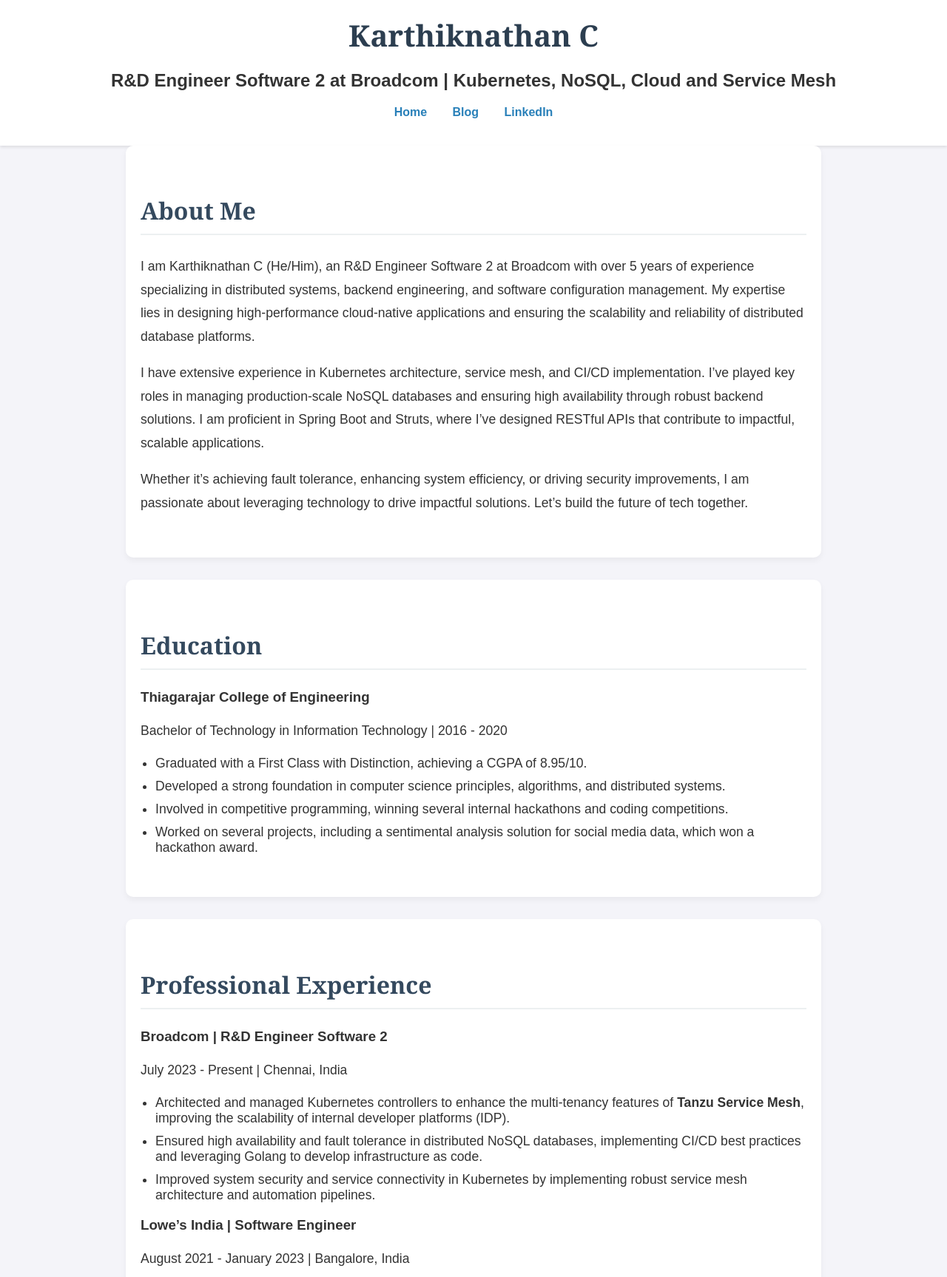
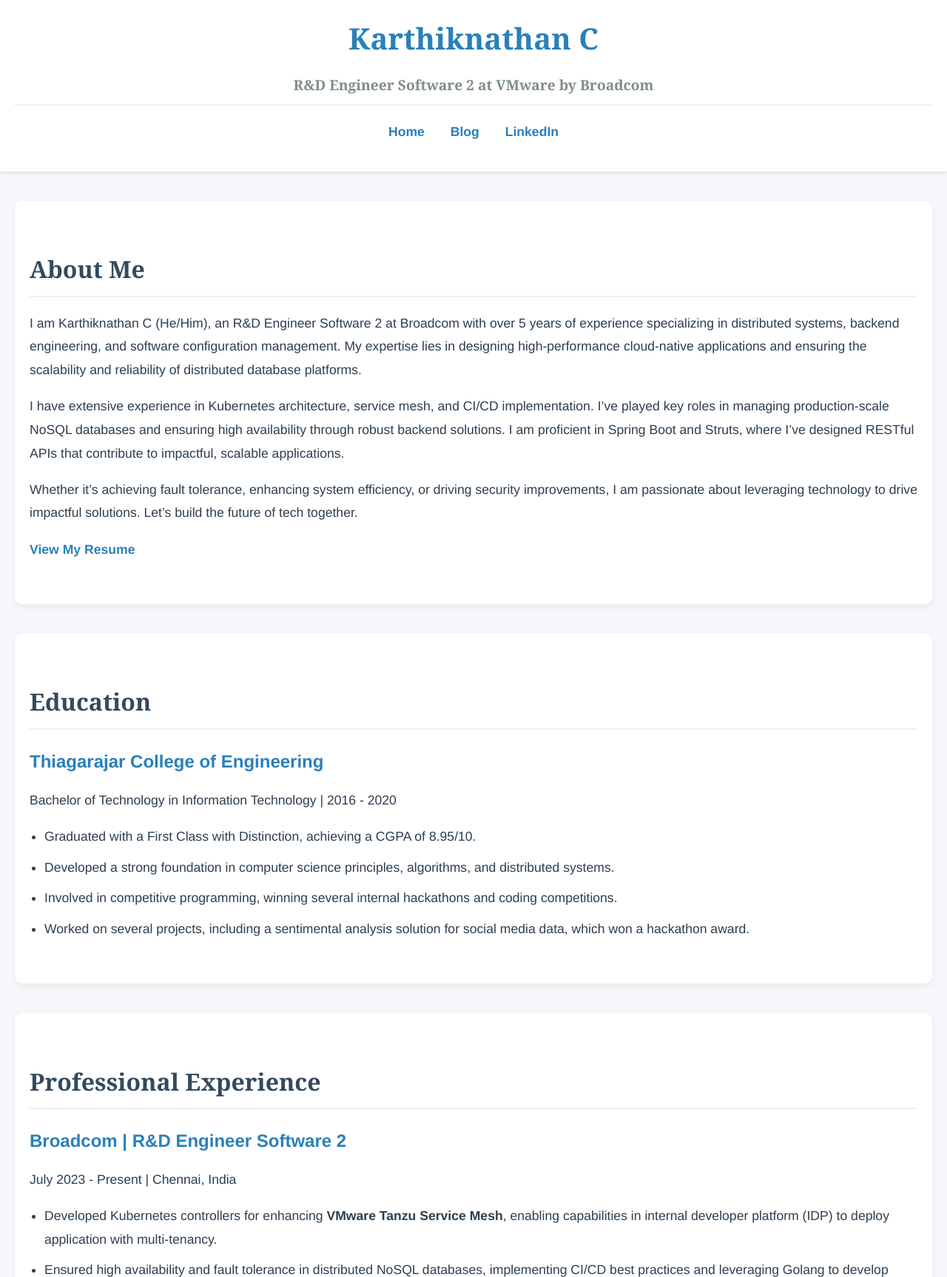
Before and after one commit to karthiknathan06/karthiknathan06.github.io, a plain HTML site: page index.html in a window 1280 px wide. Shown: the top 1727 px of the page at 74% size. Drawn offline with Linux system fonts and the light colour scheme.

Commit message:
enhanced

```diff
--- a/index.html
+++ b/index.html
@@ -9,10 +9,7 @@
     <body>
         <header>
             <h1>Karthiknathan C</h1>
-            <h2>
-                R&D Engineer Software 2 at Broadcom | Kubernetes, NoSQL, Cloud
-                and Service Mesh
-            </h2>
+            <h2>R&D Engineer Software 2 at VMware by Broadcom</h2>
             <nav>
                 <ul>
                     <li><a href="index.html">Home</a></li>
@@ -53,6 +50,11 @@
                 about leveraging technology to drive impactful solutions. Let’s
                 build the future of tech together.
             </p>
+            <p>
+                <a href="resume.pdf" class="download-button" download
+                    >View My Resume</a
+                >
+            </p>
         </section>
 
         <!-- Education Section -->
@@ -90,10 +92,10 @@
             <p>July 2023 - Present | Chennai, India</p>
             <ul>
                 <li>
-                    Architected and managed Kubernetes controllers to enhance
-                    the multi-tenancy features of
-                    <strong>Tanzu Service Mesh</strong>, improving the
-                    scalability of internal developer platforms (IDP).
+                    Developed Kubernetes controllers for enhancing
+                    <strong>VMware Tanzu Service Mesh</strong>, enabling
+                    capabilities in internal developer platform (IDP) to deploy
+                    application with multi-tenancy.
                 </li>
                 <li>
                     Ensured high availability and fault tolerance in distributed
@@ -177,7 +179,6 @@
                     <ul>
                         <li>Spring Boot, Flask, Struts</li>
                         <li>Docker, Ansible, ArgoCD</li>
-                        <li>Spinnaker, Terraform</li>
                     </ul>
                 </div>
             </div>
--- a/style.css
+++ b/style.css
@@ -1,25 +1,33 @@
-/* Elegant Portfolio Theme Styles */
-
+/* Base Styles */
 body {
-    font-family: "Arial", sans-serif;
+    font-family: "Helvetica Neue", sans-serif;
     margin: 0;
     padding: 0;
-    background-color: #f4f4f9; /* Light background */
-    color: #333; /* Dark text */
+    background-color: #f5f7fa; /* Light background color */
+    color: #2c3e50; /* Dark text color */
+    line-height: 1.6;
 }
 
 header {
-    background-color: #ffffff; /* White header for elegance */
+    background-color: #ffffff;
     padding: 20px;
-    box-shadow: 0 2px 4px rgba(0, 0, 0, 0.1); /* Subtle shadow */
+    box-shadow: 0 2px 4px rgba(0, 0, 0, 0.1); /* Subtle shadow for header */
     text-align: center;
+    position: sticky;
+    top: 0;
+    z-index: 10;
 }
 
 header h1 {
     margin: 0;
-    font-family: "Georgia", serif; /* Elegant serif font for header */
+    font-family: "Georgia", serif;
     font-size: 2.5em;
-    color: #2c3e50; /* Darker, elegant header color */
+    color: #2980b9; /* Elegant blue for header text */
+}
+
+header h2 {
+    font-size: 1.2em;
+    color: #7f8c8d; /* Subtle grey for tagline */
 }
 
 nav ul {
@@ -29,82 +37,148 @@ nav ul {
 }
 
 nav ul li {
-    display: inline;
+    display: inline-block;
     margin: 0 15px;
 }
 
 nav ul li a {
-    color: #2980b9; /* Soft blue color for links */
+    color: #2980b9;
     text-decoration: none;
     font-weight: bold;
+    transition: color 0.3s;
 }
 
 nav ul li a:hover {
-    color: #3498db; /* Slightly lighter blue on hover */
+    color: #3498db; /* Hover effect for navigation */
 }
 
+/* Section Styling */
 section {
     padding: 40px 20px;
-    max-width: 900px;
-    margin: auto;
-    background-color: #fff;
+    max-width: 1200px;
+    margin: 40px auto;
+    background-color: #ffffff;
     border-radius: 10px;
     box-shadow: 0 4px 8px rgba(0, 0, 0, 0.05); /* Soft shadow for depth */
-    margin-bottom: 30px;
+    transition: box-shadow 0.3s ease;
 }
 
-section h2 {
+section:hover {
+    box-shadow: 0 8px 16px rgba(0, 0, 0, 0.1); /* Hover effect for section */
+}
+
+h2 {
     font-family: "Georgia", serif;
     font-size: 2em;
-    color: #34495e; /* Elegant, soft dark for headings */
+    color: #34495e;
+    margin-bottom: 20px;
     border-bottom: 2px solid #ecf0f1;
     padding-bottom: 10px;
 }
 
-section p {
-    line-height: 1.8;
-    font-size: 1.1em;
+h3 {
+    font-size: 1.5em;
+    color: #2980b9;
+    margin-bottom: 10px;
 }
 
-section ul {
+p,
+ul {
+    font-size: 1.1em;
+    line-height: 1.8;
+}
+
+ul {
     padding-left: 20px;
 }
 
-section ul li {
+ul li {
     margin-bottom: 10px;
-    font-size: 1.1em;
 }
 
+/* Skills Grid */
+.skills-grid {
+    display: grid;
+    grid-template-columns: repeat(auto-fit, minmax(300px, 1fr));
+    gap: 20px;
+}
+
+.skills-grid div {
+    background-color: #f9fbfc;
+    padding: 20px;
+    border-radius: 10px;
+    box-shadow: 0 4px 8px rgba(0, 0, 0, 0.03);
+    transition: box-shadow 0.3s;
+}
+
+.skills-grid div:hover {
+    box-shadow: 0 8px 16px rgba(0, 0, 0, 0.1); /* Hover effect for skill cards */
+}
+
+.skills-grid h3 {
+    font-size: 1.3em;
+    color: #3498db;
+    margin-bottom: 15px;
+}
+
+/* Footer Styling */
 footer {
     text-align: center;
     background-color: #ffffff;
+    padding: 20px;
     color: #7f8c8d;
-    padding: 20px;
     box-shadow: 0 -2px 4px rgba(0, 0, 0, 0.1);
 }
 
 footer a {
     color: #2980b9;
     text-decoration: none;
+    font-weight: bold;
+    transition: color 0.3s;
 }
 
 footer a:hover {
     color: #3498db;
 }
 
+/* General Styling */
 a {
     color: #2980b9;
     text-decoration: none;
+    font-weight: bold;
 }
 
 a:hover {
     color: #3498db;
 }
 
-/* Additional styling for smooth transitions */
+/* Section Hover Effects */
+section:hover {
+    box-shadow: 0 8px 16px rgba(0, 0, 0, 0.1);
+}
+
 * {
     transition:
         background-color 0.3s ease,
         color 0.3s ease,
         box-shadow 0.3s ease;
 }
+
+/* Responsive Design */
+@media (max-width: 768px) {
+    body {
+        font-size: 0.9em;
+    }
+
+    header h1 {
+        font-size: 2em;
+    }
+
+    section {
+        padding: 20px;
+    }
+
+    .skills-grid {
+        grid-template-columns: 1fr;
+    }
+}
```
Also changed, not shown: 2 other files.
